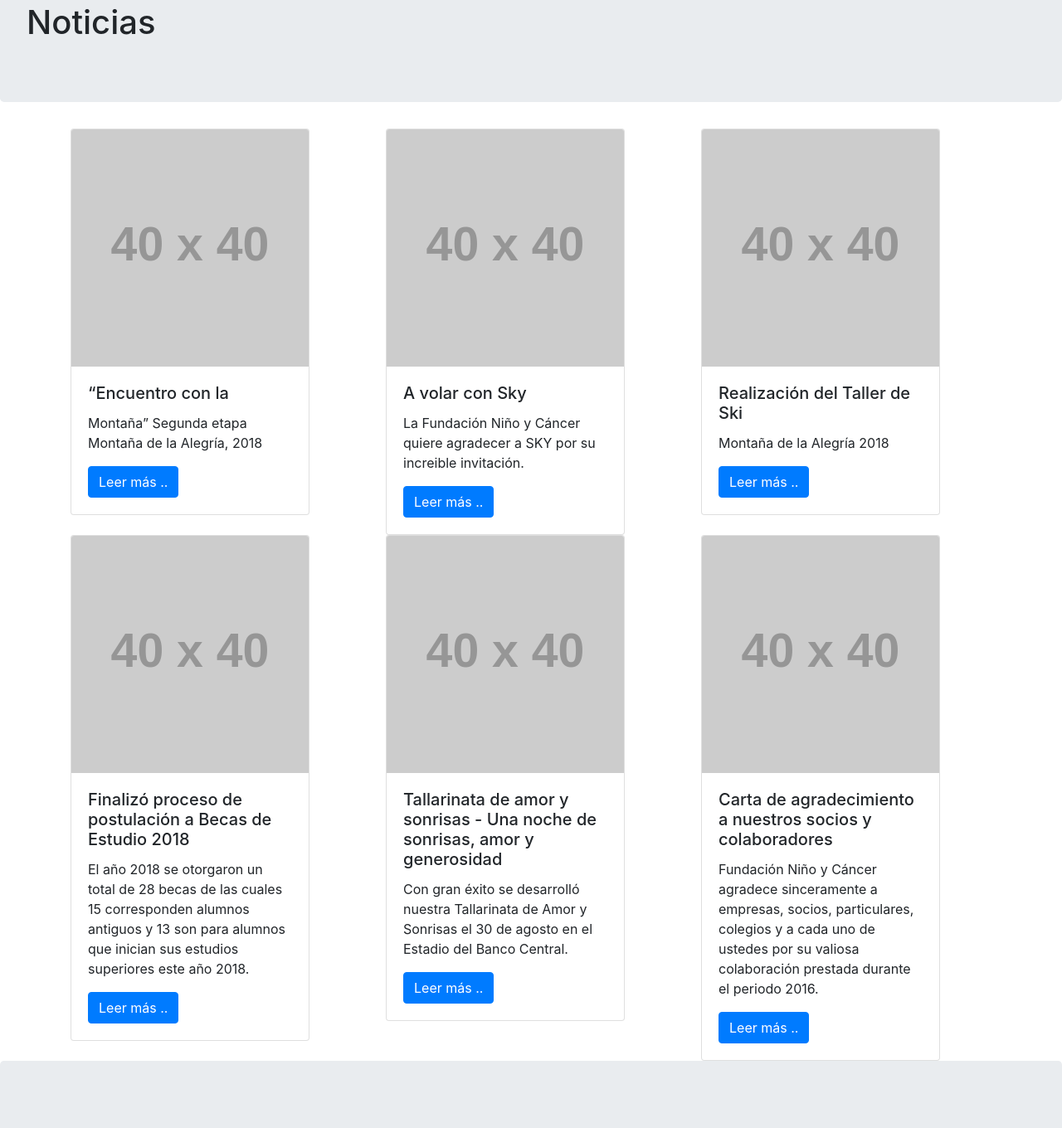
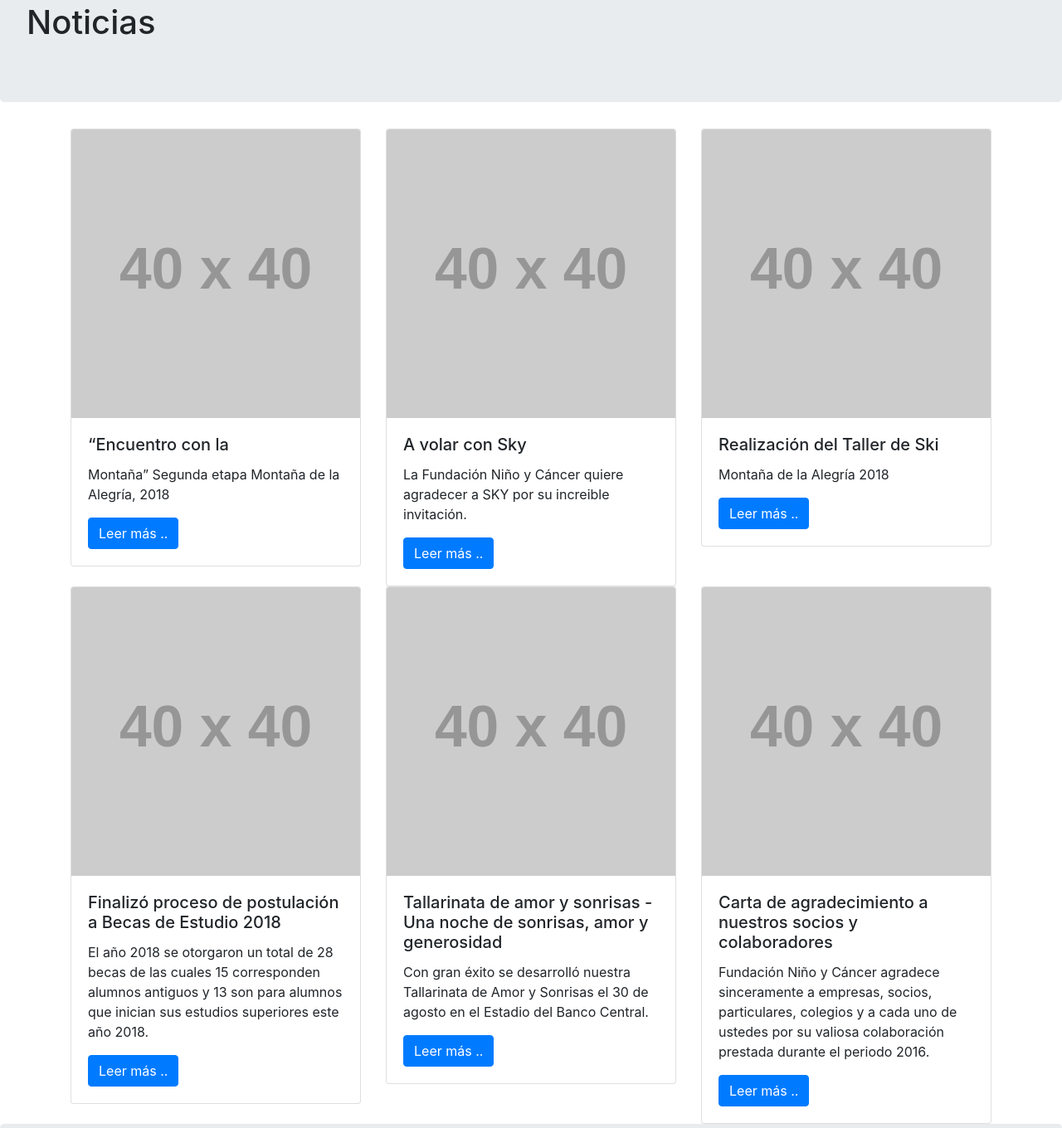
Before and after one commit to aincatoni/prueba1, a website: page public/index.html in a window 1280 px wide. Shown: the part 1199-2559 px from the top of the page at 83% size. Drawn offline with Linux system fonts and the light colour scheme; placeholder pictures from the web are drawn by us.

Commit message:
corrigiendo problema en las cards

```diff
--- a/public/index.html
+++ b/public/index.html
@@ -218,7 +218,7 @@
 		<div class="row">
 
 			<div class="col-12 col-sm-6 col-md-4 col-lg-4">
-				<div class="card my-card">
+				<div class="card">
 					<img class="card-img-top img-fluid" src="https://via.placeholder.com/40" alt="Card image cap">
 					<div class="card-body">
 						<h5 class="card-title">“Encuentro con la</h5>
@@ -230,7 +230,7 @@
 			</div>
 
 			<div class="col-12 col-sm-6 col-md-4 col-lg-4">
-				<div class="card my-card">
+				<div class="card">
 					<img class="card-img-top img-fluid" src="https://via.placeholder.com/40" alt="Card image cap">
 					<div class="card-body">
 						<h5 class="card-title">A volar con Sky</h5>
@@ -241,7 +241,7 @@
 			</div>
 
 			<div class="col-12 col-sm-6 col-md-4 col-lg-4">
-				<div class="card my-card">
+				<div class="card">
 					<img class="card-img-top img-fluid" src="https://via.placeholder.com/40" alt="Card image cap">
 					<div class="card-body">
 						<h5 class="card-title">Realización del Taller de Ski</h5>
@@ -252,7 +252,7 @@
 			</div>
 
 			<div class="col-12 col-sm-6 col-md-4 col-lg-4">
-				<div class="card my-card">
+				<div class="card">
 					<img class="card-img-top" src="https://via.placeholder.com/40" alt="Card image cap">
 					<div class="card-body">
 						<h5 class="card-title">	Finalizó proceso de postulación a Becas de Estudio 2018</h5>
@@ -263,7 +263,7 @@
 			</div>
 
 			<div class="col-12 col-sm-6 col-md-4 col-lg-4">
-				<div class="card my-card">
+				<div class="card">
 					<img class="card-img-top" src="https://via.placeholder.com/40" alt="Card image cap">
 					<div class="card-body">
 						<h5 class="card-title">Tallarinata de amor y sonrisas - Una noche de sonrisas, amor y generosidad</h5>
@@ -274,7 +274,7 @@
 			</div>
 
 			<div class="col-12 col-sm-6 col-md-4 col-lg-4">
-				<div class="card my-card">
+				<div class="card">
 					<img class="card-img-top" src="https://via.placeholder.com/40" alt="Card image cap">
 					<div class="card-body">
 						<h5 class="card-title">Carta de agradecimiento a nuestros socios y colaboradores</h5>
```
